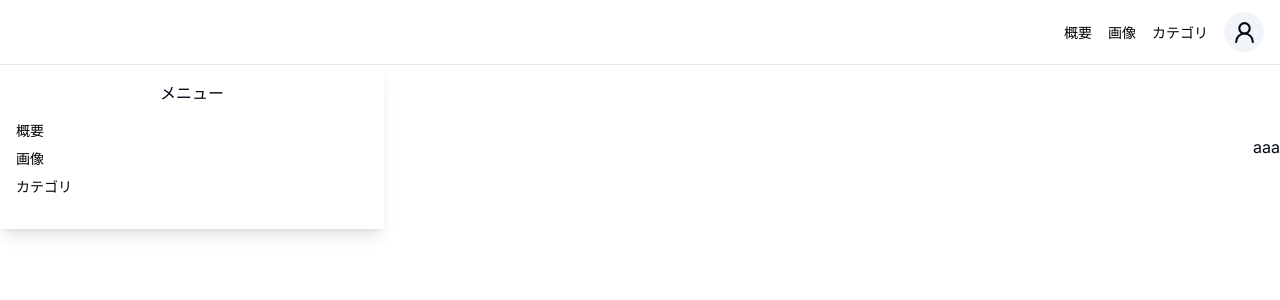
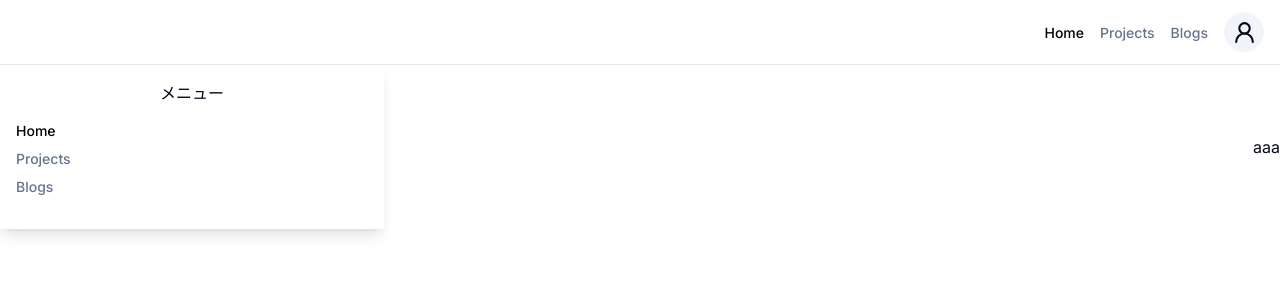
Before and after one commit to kubota20/kubota_next_portfolio, a Next.js app in the folder admin/: page / in a window 1280 px wide. Shown: the top 300 px of the page. Built offline with nearby package versions, Linux system fonts and the light colour scheme; no server answers.

Commit message:
routes 修正

```diff
--- a/admin/src/components/main-nav.tsx
+++ b/admin/src/components/main-nav.tsx
@@ -14,18 +14,18 @@ export const MainNav = ({
   const routes = [
     {
       href: `/`,
-      label: "概要",
+      label: "Home",
       active: pathName === `/`,
     },
     {
-      href: `/`,
-      label: "画像",
-      active: pathName === `/`,
+      href: `/projects`,
+      label: "Projects",
+      active: pathName === `/projects`,
     },
     {
-      href: `/`,
-      label: "カテゴリ",
-      active: pathName === `/`,
+      href: `/blogs`,
+      label: "Blogs",
+      active: pathName === `/blogs`,
     },
   ];
 
```
